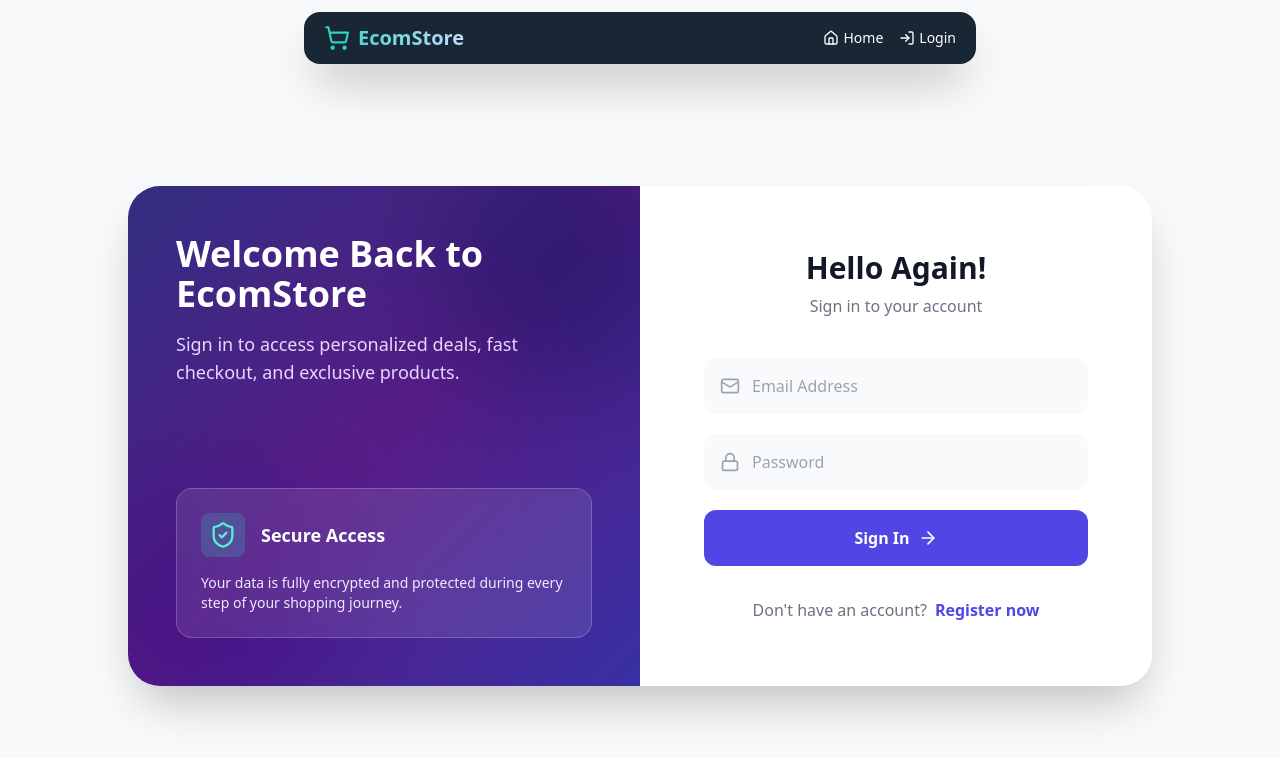
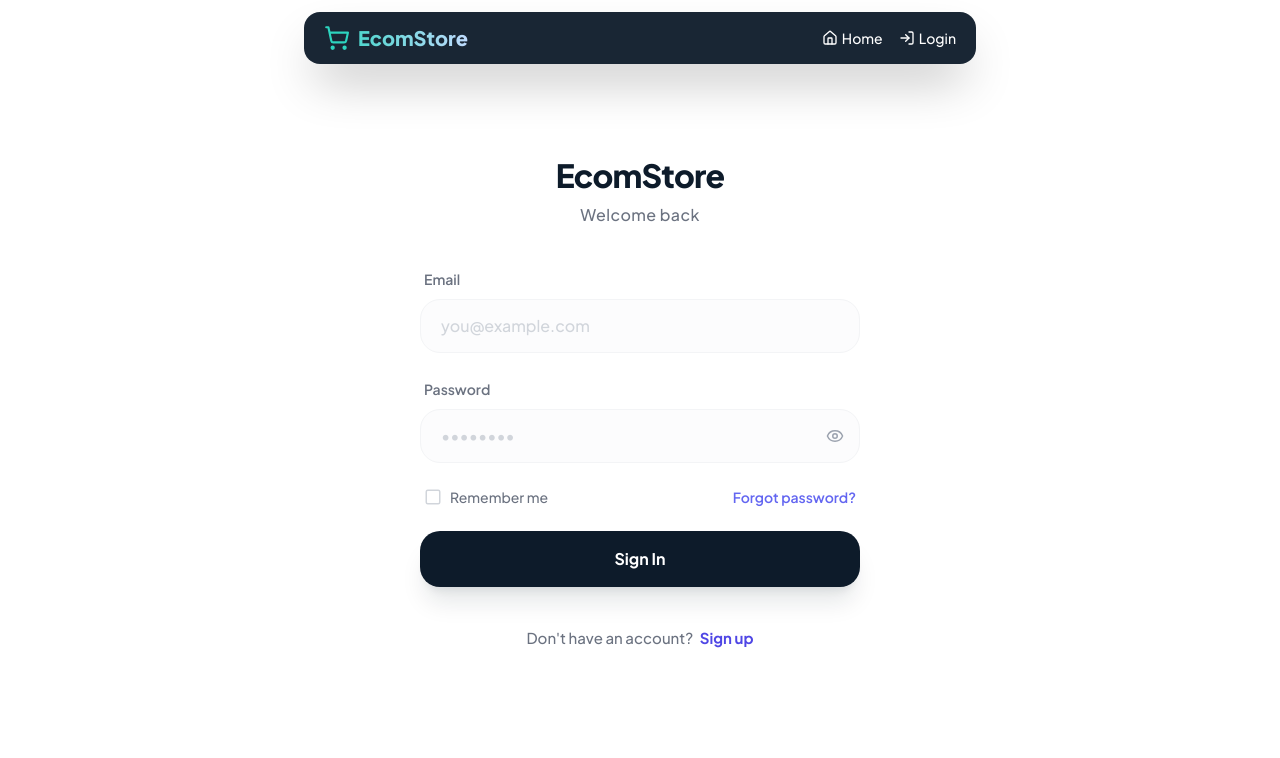
Before and after one commit to BPUT-Rourkela/e-shop, a React (Create React App) app in the folder frontend/: page /login in a window 1280 px wide. Shown: the top 758 px of the page. Built offline with nearby package versions, Linux system fonts and the light colour scheme.

Commit message:
feat(ui): redesign login/signup and update global font to Plus Jakarta Sans

```diff
--- a/frontend/src/index.css
+++ b/frontend/src/index.css
@@ -1,3 +1,12 @@
+@import url('https://fonts.googleapis.com/css2?family=Plus+Jakarta+Sans:wght@300;400;500;600;700;800&display=swap');
+
 @tailwind base;
 @tailwind components;
 @tailwind utilities;
+
+body {
+  font-family: 'Plus Jakarta Sans', sans-serif;
+  margin: 0;
+  -webkit-font-smoothing: antialiased;
+  -moz-osx-font-smoothing: grayscale;
+}
--- a/frontend/src/pages/Login.js
+++ b/frontend/src/pages/Login.js
@@ -1,11 +1,20 @@
 import React, { useState } from 'react';
 import { login, register } from '../api';
 import { useNavigate } from 'react-router-dom';
-import { Lock, Mail, User, ArrowRight, ShieldCheck } from 'lucide-react';
+import { Eye, EyeOff, CheckSquare, Square } from 'lucide-react';
 
 const Login = () => {
   const [isLogin, setIsLogin] = useState(true);
-  const [formData, setFormData] = useState({ name: '', email: '', password: '', role: 'customer' });
+  const [showPassword, setShowPassword] = useState(false);
+  const [rememberMe, setRememberMe] = useState(false);
+  const [agreeTerms, setAgreeTerms] = useState(false);
+  const [formData, setFormData] = useState({
+    firstName: '',
+    lastName: '',
+    email: '',
+    password: '',
+    role: 'customer'
+  });
   const [loading, setLoading] = useState(false);
   const navigate = useNavigate();
 
@@ -15,18 +24,27 @@ const Login = () => {
 
   const handleSubmit = async (e) => {
     e.preventDefault();
+    if (!isLogin && !agreeTerms) {
+      alert("Please agree to the Terms of Service and Privacy Policy.");
+      return;
+    }
     setLoading(true);
     try {
       if (isLogin) {
         const { data } = await login({ email: formData.email, password: formData.password });
         localStorage.setItem('token', data.token);
         localStorage.setItem('role', data.user.role);
-        // Notify Navbar to re-render
         window.dispatchEvent(new Event('authChange'));
         navigate(data.user.role === 'admin' ? '/admin' : '/');
-
       } else {
-        await register(formData);
+        // Map firstName+lastName to name for the backend
+        const regData = {
+          name: `${formData.firstName} ${formData.lastName}`.trim(),
+          email: formData.email,
+          password: formData.password,
+          role: 'customer'
+        };
+        await register(regData);
         alert("Registration successful! Please login.");
         setIsLogin(true);
       }
@@ -38,120 +56,132 @@ const Login = () => {
   };
 
   return (
-    <div className="min-h-screen bg-gray-50 flex items-center justify-center p-6 pt-24 selection:bg-teal-200">
-      <div className="bg-white rounded-[2rem] shadow-2xl overflow-hidden flex w-full max-w-5xl">
+    <div className="min-h-screen bg-white flex items-center justify-center p-6 selection:bg-teal-200">
+      <div className="w-full max-w-[440px] flex flex-col items-center">
 
-        {/* Decorative Side Panel */}
-        <div className="hidden lg:flex lg:w-1/2 bg-gradient-to-br from-indigo-900 via-purple-900 to-indigo-800 p-12 flex-col justify-between text-white relative overflow-hidden">
-          <div className="relative z-10">
-            <h2 className="text-4xl font-extrabold mb-4">
-              {isLogin ? "Welcome Back to EcomStore" : "Join the EcomStore Family"}
-            </h2>
-            <p className="text-purple-200 text-lg">
-              {isLogin
-                ? "Sign in to access personalized deals, fast checkout, and exclusive products."
-                : "Create an account for the smartest, fastest, and most beautiful shopping experience."}
-            </p>
-          </div>
-          <div className="relative z-10 mt-12 bg-white/10 p-6 rounded-2xl border border-white/20 backdrop-blur-sm">
-            <div className="flex items-center gap-4 mb-4">
-              <div className="bg-teal-400/20 p-2 rounded-lg text-teal-300"><ShieldCheck size={28} /></div>
-              <h4 className="font-bold text-lg">Secure Access</h4>
-            </div>
-            <p className="text-sm text-purple-100">Your data is fully encrypted and protected during every step of your shopping journey.</p>
-          </div>
-          {/* Background decoration elements */}
-          <div className="absolute top-[-10%] right-[-10%] w-64 h-64 bg-teal-500 rounded-full mix-blend-multiply filter blur-3xl opacity-50 animate-blob"></div>
-          <div className="absolute bottom-[-10%] left-[-10%] w-64 h-64 bg-purple-500 rounded-full mix-blend-multiply filter blur-3xl opacity-50 animate-blob animation-delay-2000"></div>
-        </div>
-
-        {/* Form Panel */}
-        <div className="w-full lg:w-1/2 p-8 md:p-16 flex flex-col justify-center bg-white relative">
-          <div className="max-w-md w-full mx-auto">
-            <div className="text-center mb-10">
-              <h3 className="text-3xl font-extrabold text-gray-900 mb-2">
-                {isLogin ? "Hello Again!" : "Create Account"}
-              </h3>
-              <p className="text-gray-500 font-medium">
-                {isLogin ? "Sign in to your account" : "Fill out the form to get started"}
+        {/* Branding & Header */}
+        <div className="text-center mb-10 w-full">
+          <h1 className="text-[32px] font-extrabold text-[#0d1b2a] tracking-tight mb-1">
+            EcomStore
+          </h1>
+          <p className="text-gray-500 font-medium tracking-wide">
+            {isLogin ? "Welcome back" : "Create your account"}
           </p>
         </div>
 
-            <form onSubmit={handleSubmit} className="space-y-5">
+        {/* Form */}
+        <form onSubmit={handleSubmit} className="w-full space-y-6">
           {!isLogin && (
-                <div className="relative group">
-                  <div className="absolute inset-y-0 left-0 pl-4 flex items-center pointer-events-none text-gray-400 group-focus-within:text-indigo-600 transition-colors">
-                    <User size={20} />
-                  </div>
+            <div className="grid grid-cols-2 gap-4">
+              <div className="space-y-2">
+                <label className="text-sm font-semibold text-gray-500 ml-1">First name</label>
                 <input
-                    name="name"
+                  name="firstName"
                   type="text"
-                    placeholder="Full Name"
-                    value={formData.name}
+                  placeholder=""
+                  value={formData.firstName}
                   onChange={handleChange}
-                    className="w-full pl-12 pr-4 py-4 bg-gray-50 border-transparent rounded-xl focus:bg-white focus:border-indigo-600 focus:ring-2 focus:ring-indigo-100 transition-all font-medium text-gray-800"
+                  className="w-full px-5 py-3.5 bg-gray-50/50 border border-gray-100 rounded-[1.25rem] focus:outline-none focus:border-indigo-500/50 focus:bg-white transition-all text-gray-800 placeholder-gray-300 font-medium"
                   required={!isLogin}
                 />
               </div>
+              <div className="space-y-2">
+                <label className="text-sm font-semibold text-gray-500 ml-1">Last name</label>
+                <input
+                  name="lastName"
+                  type="text"
+                  placeholder=""
+                  value={formData.lastName}
+                  onChange={handleChange}
+                  className="w-full px-5 py-3.5 bg-gray-50/50 border border-gray-100 rounded-[1.25rem] focus:outline-none focus:border-indigo-500/50 focus:bg-white transition-all text-gray-800 placeholder-gray-300 font-medium"
+                  required={!isLogin}
+                />
+              </div>
+            </div>
           )}
 
-              <div className="relative group">
-                <div className="absolute inset-y-0 left-0 pl-4 flex items-center pointer-events-none text-gray-400 group-focus-within:text-indigo-600 transition-colors">
-                  <Mail size={20} />
-                </div>
+          <div className="space-y-2">
+            <label className="text-sm font-semibold text-gray-500 ml-1">Email</label>
             <input
               name="email"
               type="email"
-                  placeholder="Email Address"
+              placeholder="you@example.com"
               value={formData.email}
               onChange={handleChange}
-                  className="w-full pl-12 pr-4 py-4 bg-gray-50 border-transparent rounded-xl focus:bg-white focus:border-indigo-600 focus:ring-2 focus:ring-indigo-100 transition-all font-medium text-gray-800"
+              className="w-full px-5 py-3.5 bg-gray-50/50 border border-gray-100 rounded-[1.25rem] focus:outline-none focus:border-indigo-500/50 focus:bg-white transition-all text-gray-800 placeholder-gray-300 font-medium"
               required
             />
           </div>
 
-              <div className="relative group">
-                <div className="absolute inset-y-0 left-0 pl-4 flex items-center pointer-events-none text-gray-400 group-focus-within:text-indigo-600 transition-colors">
-                  <Lock size={20} />
-                </div>
+          <div className="space-y-2 relative">
+            <label className="text-sm font-semibold text-gray-500 ml-1">Password</label>
+            <div className="relative">
               <input
                 name="password"
-                  type="password"
-                  placeholder="Password"
+                type={showPassword ? "text" : "password"}
+                placeholder={isLogin ? "••••••••" : "Min. 8 characters"}
                 value={formData.password}
                 onChange={handleChange}
-                  className="w-full pl-12 pr-4 py-4 bg-gray-50 border-transparent rounded-xl focus:bg-white focus:border-indigo-600 focus:ring-2 focus:ring-indigo-100 transition-all font-medium text-gray-800"
+                className="w-full px-5 py-3.5 bg-gray-50/50 border border-gray-100 rounded-[1.25rem] focus:outline-none focus:border-indigo-500/50 focus:bg-white transition-all text-gray-800 placeholder-gray-300 font-medium pr-12"
                 required
               />
+              <button
+                type="button"
+                onClick={() => setShowPassword(!showPassword)}
+                className="absolute right-4 top-1/2 -translate-y-1/2 text-gray-400 hover:text-indigo-600 transition-colors focus:outline-none"
+              >
+                {showPassword ? <EyeOff size={18} /> : <Eye size={18} />}
+              </button>
+            </div>
+          </div>
+
+          <div className="flex items-center justify-between px-1">
+            <div
+              className="flex items-center gap-2 cursor-pointer group select-none"
+              onClick={() => isLogin ? setRememberMe(!rememberMe) : setAgreeTerms(!agreeTerms)}
+            >
+              <div className={`transition-colors duration-200 ${isLogin && rememberMe || !isLogin && agreeTerms ? 'text-indigo-600' : 'text-gray-300 group-hover:text-gray-400'}`}>
+                {isLogin && rememberMe || !isLogin && agreeTerms ? <CheckSquare size={18} fill="currentColor" className="text-white" /> : <Square size={18} />}
+              </div>
+              <span className="text-sm font-medium text-gray-500 group-hover:text-gray-700 transition-colors">
+                {isLogin ? "Remember me" : "I agree to the Terms of Service and Privacy Policy"}
+              </span>
+            </div>
+            {isLogin && (
+              <button type="button" className="text-sm font-semibold text-indigo-500 hover:text-indigo-600 transition-colors">
+                Forgot password?
+              </button>
+            )}
           </div>
 
           <button
             type="submit"
             disabled={loading}
-                className="w-full bg-indigo-600 text-white py-4 rounded-xl font-bold flex justify-center items-center gap-2 hover:bg-indigo-700 hover:shadow-lg hover:shadow-indigo-500/30 transition-all active:scale-95 disabled:opacity-70 disabled:cursor-not-allowed mt-4"
+            className="w-full bg-[#0d1b2a] text-white py-4 rounded-[1.25rem] font-bold text-center hover:bg-[#1a2e47] transition-all transform active:scale-[0.98] disabled:opacity-70 disabled:cursor-not-allowed shadow-xl shadow-[#0d1b2a]/10"
           >
             {loading ? (
-                  <div className="animate-spin rounded-full h-6 w-6 border-b-2 border-white"></div>
+              <div className="flex items-center justify-center gap-2">
+                <div className="animate-spin rounded-full h-5 w-5 border-b-2 border-white"></div>
+                <span>Processing...</span>
+              </div>
             ) : (
-                  <>
-                    {isLogin ? "Sign In" : "Sign Up"}
-                    <ArrowRight size={20} />
-                  </>
+              isLogin ? "Sign In" : "Create Account"
             )}
           </button>
         </form>
 
-            <div className="mt-8 text-center text-gray-500 font-medium">
-              {isLogin ? "Don't have an account?" : "Already have an account?"}
+        {/* Footer */}
+        <div className="mt-10 text-center">
+          <p className="text-[15px] font-medium text-gray-500">
+            {isLogin ? "Don't have an account? " : "Already have an account? "}
             <button
               type="button"
               onClick={() => setIsLogin(!isLogin)}
-                className="ml-2 text-indigo-600 hover:text-indigo-800 font-bold transition-colors"
+              className="text-indigo-600 hover:text-indigo-800 font-bold ml-1"
             >
-                {isLogin ? "Register now" : "Log in instead"}
+              {isLogin ? "Sign up" : "Sign in"}
             </button>
-            </div>
-          </div>
+          </p>
         </div>
       </div>
     </div>
```
Lines whose indentation alone changed are shown as unchanged.
